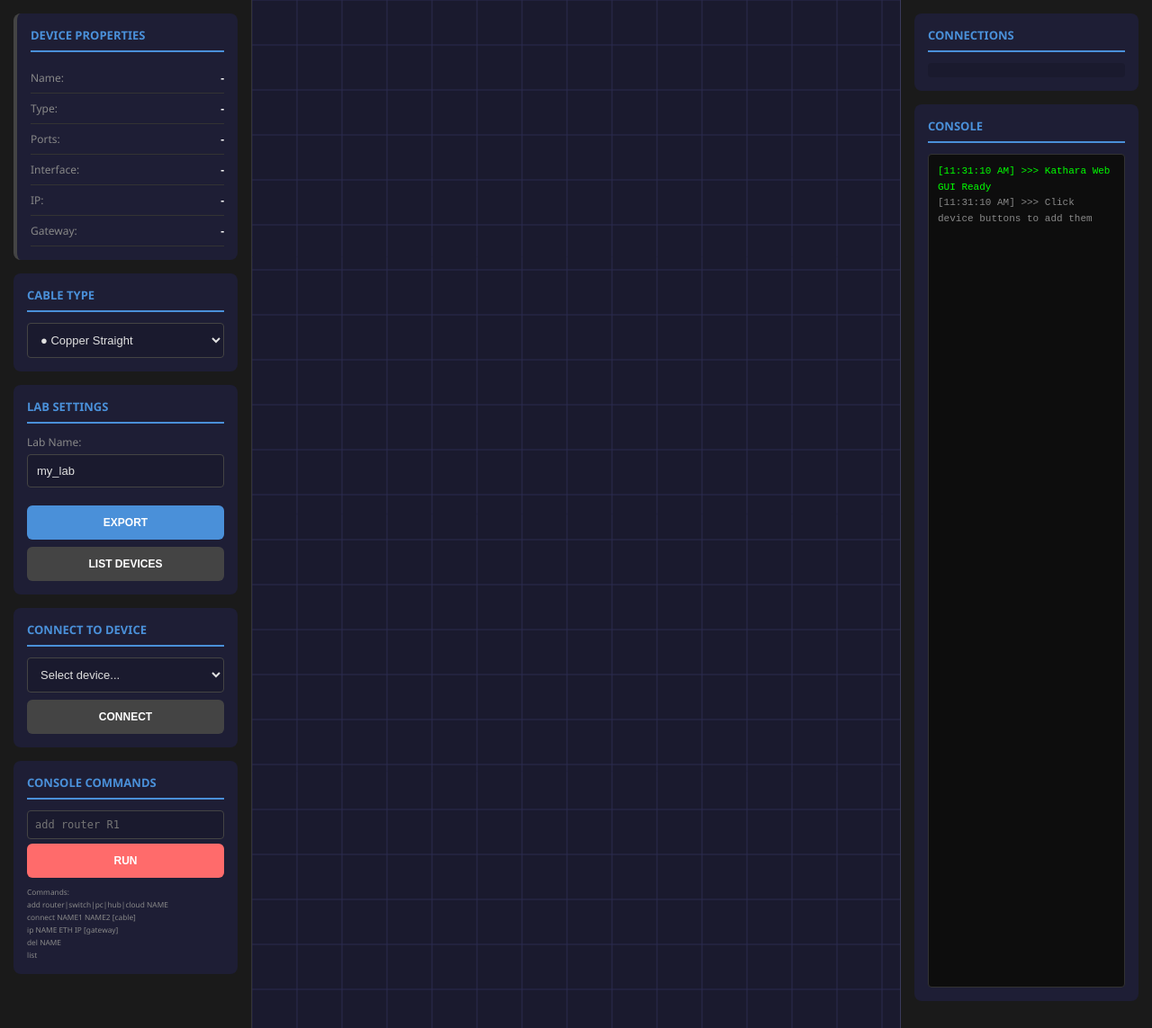
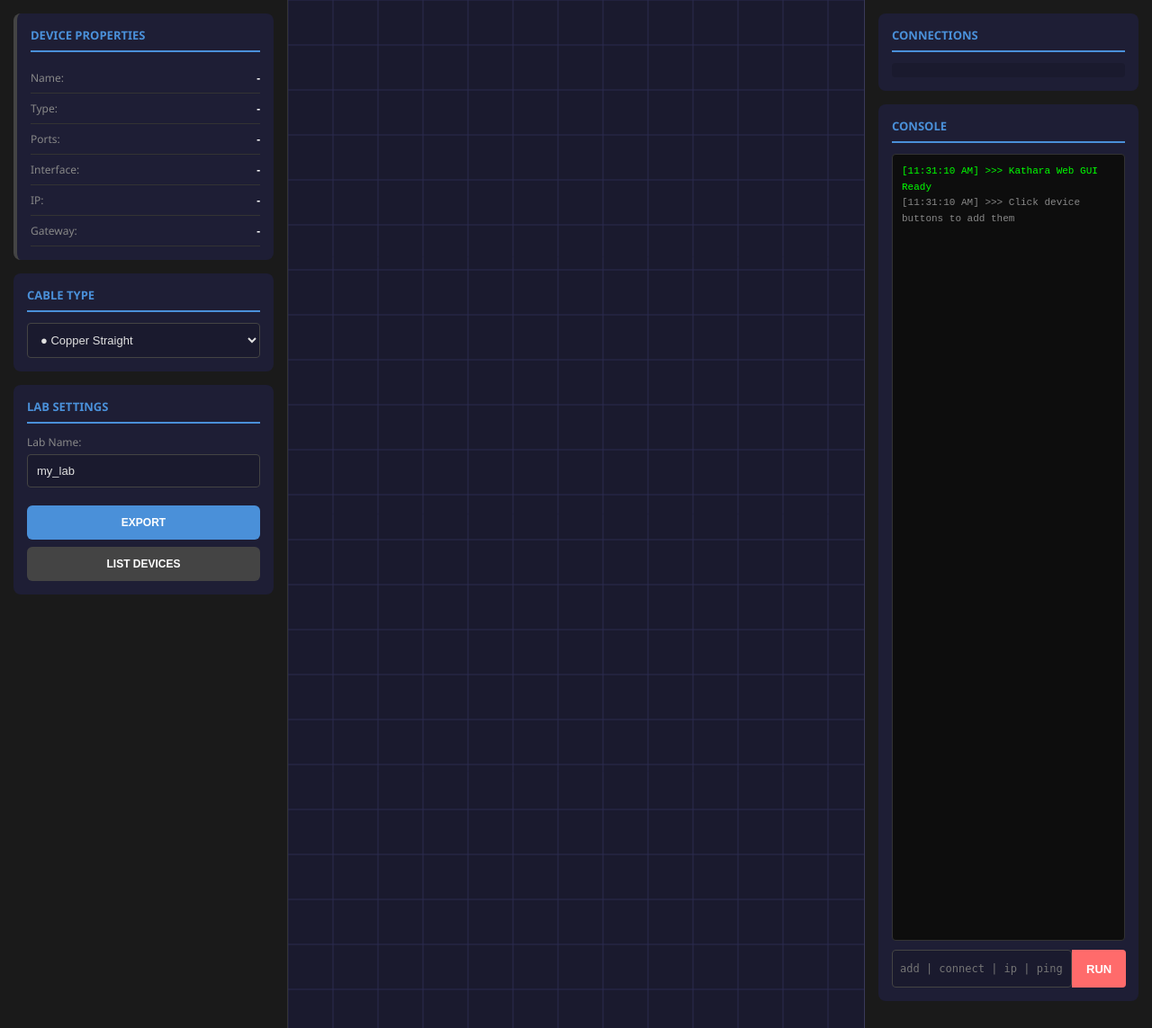
Before and after one commit to DanieleDiNatale/kathara-GUI, a Flask app: page / in a window 1280 px wide. Shown: the part 59-1202 px from the top of the page at 90% size. Run offline with Flask 3, Linux system fonts and the light colour scheme.

Commit message:
Enhance Web GUI: multiple interfaces, gateway support, ping command, improved console

```diff
--- a/kathara_gui_web/app.py
+++ b/kathara_gui_web/app.py
@@ -43,26 +43,53 @@ def export_lab():
     lab_path = os.path.join(LABS_DIR, lab_name)
     os.makedirs(lab_path, exist_ok=True)
 
-    networks = {}
     conf_lines = []
     topology_info = []
 
-    for conn in connections:
-        dev1, dev2 = conn['from'], conn['to']
-        cable_type = conn.get('cableType', 'copper-straight')
+    device_interfaces = {}
 
-        if dev2 not in networks:
-            networks[dev2] = chr(65 + len(networks))
-        net_id = networks.get(dev2, 'A')
-        conf_lines.append(f"{dev1}[0]={net_id}")
-        conf_lines.append(f"{dev2}[0]={net_id}")
+    if connections:
+        processed = set()
+        for conn in connections:
+            dev1, dev2 = conn['from'], conn['to']
+            pair = tuple(sorted([dev1, dev2]))
+            if pair in processed:
+                continue
+            processed.add(pair)
 
-        topology_info.append(f"{dev1} -- {cable_type} --> {dev2}")
+            cable_type = conn.get('cableType', 'copper-straight')
 
-    with open(os.path.join(lab_path, 'lab.conf'), 'w') as f:
-        f.write('\n'.join(conf_lines))
+            net_letter = chr(65 + len(processed) - 1)
 
-    with open(os.path.join(lab_path, 'topology.txt'), 'w') as f:
+            if dev1 not in device_interfaces:
+                device_interfaces[dev1] = {}
+            if dev2 not in device_interfaces:
+                device_interfaces[dev2] = {}
+
+            eth1 = device_interfaces[dev1].get('next_eth', 0)
+            eth2 = device_interfaces[dev2].get('next_eth', 0)
+
+            conf_lines.append(f"{dev1}[{eth1}]={net_letter}")
+            conf_lines.append(f"{dev2}[{eth2}]={net_letter}")
+
+            device_interfaces[dev1]['next_eth'] = eth1 + 1
+            device_interfaces[dev2]['next_eth'] = eth2 + 1
+
+            topology_info.append(f"{dev1} -- {cable_type} --> {dev2}")
+
+    if not conf_lines:
+        return jsonify({'success': False, 'error': 'No connections! Connect devices before exporting.'}), 400
+
+    lab_conf_path = os.path.join(lab_path, 'lab.conf')
+    content = '\n'.join(conf_lines) + '\n'
+    with open(lab_conf_path, 'w', newline='') as f:
+        f.write(content)
+
+    with open(lab_conf_path, 'rb') as rf:
+        debug_content = rf.read()
+    print(f"[DEBUG] lab.conf: {debug_content!r}")
+
+    with open(os.path.join(lab_path, 'topology.txt'), 'w', encoding='utf-8') as f:
         f.write("Kathara Network Topology\n")
         f.write("=" * 40 + "\n\n")
         f.write("Connections:\n")
@@ -78,18 +105,27 @@ def export_lab():
 
     for device in devices:
         name = device['name']
-        config = device.get('config', '')
+        device_type = device.get('type', 'pc')
+        ip = device.get('ip', '')
+        eth = device.get('eth', 'eth0')
+        gateway = device.get('gateway', '')
+
+        startup_lines = []
+
+        if ip and device_type in ['pc', 'router', 'cloud']:
+            startup_lines.append(f"ip addr add {ip}/24 dev {eth}")
+
+            if gateway:
+                startup_lines.append(f"ip route add default via {gateway}")
+
+        if device_type == 'router':
+            startup_lines.append("sysctl -w net.ipv4.ip_forward=1")
+
+        config = '\n'.join(startup_lines) if startup_lines else "# No configuration"
+
         startup_file = os.path.join(lab_path, f"{name}.startup")
-
-        if device['type'] == 'pc':
-            if not config:
-                config = "# PC Configuration\nip addr add 10.0.0.1/24 dev eth0\nip route add default via 10.0.0.254"
-        elif device['type'] == 'router':
-            if not config:
-                config = "# Router Configuration\nsysctl -w net.ipv4.ip_forward=1"
-
-        with open(startup_file, 'w') as f:
-            f.write(config)
+        with open(startup_file, 'wb') as f:
+            f.write(config.encode('utf-8'))
 
     return jsonify({'success': True, 'lab_path': lab_path})
 
@@ -136,8 +172,9 @@ def ping_device():
 
         device_name = data.get('device_name')
         target_ip = data.get('target_ip')
-        eth = data.get('eth', 'eth0')
         lab_path = data.get('lab_path')
+        devices = data.get('devices', [])
+        connections = data.get('connections', [])
 
         if not device_name or not target_ip:
             return jsonify({'success': False, 'message': 'Device name and target IP required'}), 400
@@ -145,16 +182,103 @@ def ping_device():
         if not lab_path or not os.path.exists(lab_path):
             return jsonify({'success': False, 'message': f'Lab not found: {lab_path}'}), 400
 
+        conf_lines = []
+        device_interfaces = {}
+
+        if connections:
+            processed = set()
+            for conn in connections:
+                dev1, dev2 = conn['from'], conn['to']
+                pair = tuple(sorted([dev1, dev2]))
+                if pair in processed:
+                    continue
+                processed.add(pair)
+
+                if dev1 not in device_interfaces:
+                    device_interfaces[dev1] = 0
+                if dev2 not in device_interfaces:
+                    device_interfaces[dev2] = 0
+
+                net_letter = chr(65 + len(processed) - 1)
+                eth1 = device_interfaces[dev1]
+                eth2 = device_interfaces[dev2]
+
+                conf_lines.append(f"{dev1}[{eth1}]={net_letter}")
+                conf_lines.append(f"{dev2}[{eth2}]={net_letter}")
+
+                device_interfaces[dev1] = eth1 + 1
+                device_interfaces[dev2] = eth2 + 1
+
+        lab_conf_path = os.path.join(lab_path, 'lab.conf')
+        content = '\n'.join(conf_lines) + '\n'
+        with open(lab_conf_path, 'w', newline='') as f:
+            f.write(content)
+
+        for device in devices:
+            name = device['name']
+            device_type = device.get('type', 'pc')
+            ip = device.get('ip', '')
+            eth = device.get('eth', 'eth0')
+            gateway = device.get('gateway', '')
+
+            startup_lines = []
+
+            if ip and device_type in ['pc', 'router', 'cloud']:
+                startup_lines.append(f"ip addr add {ip}/24 dev {eth}")
+
+                if gateway:
+                    startup_lines.append(f"ip route add default via {gateway}")
+
+            if device_type == 'router':
+                startup_lines.append("sysctl -w net.ipv4.ip_forward=1")
+
+            config = '\n'.join(startup_lines) if startup_lines else "# No configuration"
+
+            startup_file = os.path.join(lab_path, f"{name}.startup")
+            with open(startup_file, 'wb') as sf:
+                sf.write(config.encode('utf-8'))
+
+        import time
+        result_container = [""]
+
         def run_ping():
+            abs_lab_path = os.path.abspath(lab_path)
+
+            lab_conf_file = os.path.join(abs_lab_path, 'lab.conf')
+            with open(lab_conf_file, 'r') as f:
+                conf_content = f.read()
+            result_container[0] += f"[DEBUG] lab.conf content:\n{conf_content}\n"
+
+            start_result = subprocess.run(
+                ['kathara', 'lstart', '-d', abs_lab_path],
+                capture_output=True,
+                text=True,
+                timeout=60
+            )
+            result_container[0] += f"[LSTART] stdout: {start_result.stdout}\n"
+            result_container[0] += f"[LSTART] stderr: {start_result.stderr}\n"
+            result_container[0] += f"[LSTART] returncode: {start_result.returncode}\n"
+
+            time.sleep(5)
+
+            list_result = subprocess.run(['kathara', 'list'], capture_output=True, text=True)
+            result_container[0] += f"[LIST] devices: {list_result.stdout}\n"
+
+            time.sleep(8)
+
             result = subprocess.run(
-                ['kathara', 'connect', '-d', lab_path, '-c', device_name, '--', 'ping', '-c', '4', '-I', eth, target_ip],
+                ['kathara', 'exec', '-d', abs_lab_path, device_name, '--', 'ping', '-c', '4', target_ip],
                 capture_output=True,
                 text=True,
                 timeout=30
             )
-            return result.stdout + result.stderr
+            result_container[0] += result.stdout + result.stderr
 
-        output = run_ping()
+        thread = threading.Thread(target=run_ping)
+        thread.start()
+        thread.join()
+
+        output = result_container[0] if result_container[0] else "No output"
         return jsonify({'success': True, 'result': output})
     except subprocess.TimeoutExpired:
         return jsonify({'success': False, 'message': 'Ping timeout'})
--- a/kathara_gui_web/static/script.js
+++ b/kathara_gui_web/static/script.js
@@ -549,6 +549,7 @@ document.getElementById('cableType').addEventListener('change', (e) => {
 
 function updateDeviceSelect() {
     const select = document.getElementById('deviceSelect');
+    if (!select) return;
     select.innerHTML = '<option value="">Select device...</option>';
     devices.forEach(d => {
         const option = document.createElement('option');
@@ -666,15 +667,15 @@ function openIPDialog(device) {
     const eth = prompt(`Configure ${device.name}:\nSelect interface (${ethOptions.join(', ')}):`, selectedEth);
     if (eth !== null && ethOptions.includes(eth)) {
         device.eth = eth;
-        const ip = prompt(`Enter IP address for ${device.name} (e.g., 192.168.1.10):`, device.ip || '');
-        if (ip !== null) {
-            device.ip = ip;
-            const gw = prompt(`Enter Gateway for ${device.name} (optional):`, device.gateway || '');
+        const ip = prompt(`Enter IP address for ${device.name}:`, device.ip || '');
+        if (ip !== null && ip.trim() !== '') {
+            device.ip = ip.trim();
+            const gw = prompt(`Enter Gateway (optional):`, device.gateway || '');
             if (gw !== null) {
-                device.gateway = gw;
+                device.gateway = gw.trim();
             }
             updatePropertiesPanel();
-            log(`[IP] ${device.name} ${eth}:${ip}` + (gw ? ` gateway: ${gw}` : ''), '#FFFF00');
+            log(`[IP] ${device.name} ${eth}:${device.ip}` + (device.gateway ? ` gateway: ${device.gateway}` : ''), '#FFFF00');
             draw();
         }
     } else if (eth !== null) {
@@ -697,6 +698,7 @@ document.getElementById('pingBtn').addEventListener('click', () => {
                 return;
             }
             log(`[PING] ${selectedDevice.name} ping ${targetIP} via ${selectedDevice.eth || 'eth0'}...`, '#00FFFF');
+            log(`[INFO] Starting lab and waiting...`, '#F5A623');
             fetch('/api/ping', {
                 method: 'POST',
                 headers: { 'Content-Type': 'application/json' },
@@ -704,7 +706,9 @@ document.getElementById('pingBtn').addEventListener('click', () => {
                     device_name: selectedDevice.name,
                     target_ip: targetIP,
                     eth: selectedDevice.eth || 'eth0',
-                    lab_path: currentLabPath
+                    lab_path: currentLabPath,
+                    devices: devices,
+                    connections: connections
                 })
             })
             .then(res => {
@@ -715,7 +719,10 @@ document.getElementById('pingBtn').addEventListener('click', () => {
             })
             .then(data => {
                 if (data.success) {
-                    log(`[PING] ${data.result}`, data.success ? '#7ED321' : '#FF6B6B');
+                    log(`[OK] Lab started!`, '#7ED321');
+                    log(`[PING] Result:`, '#7ED321');
+                    const lines = data.result.split('\n').slice(0, 10);
+                    lines.forEach(line => log(`  ${line}`, '#888'));
                 } else {
                     log(`[PING] Error: ${data.message}`, '#FF6B6B');
                 }
@@ -803,19 +810,6 @@ document.getElementById('listBtn').addEventListener('click', async () => {
     }
 });
 
-document.getElementById('connectBtn').addEventListener('click', async () => {
-    const deviceName = document.getElementById('deviceSelect').value;
-    if (!deviceName || !currentLabPath) {
-        log('[WARN] Select a device and start the lab first', '#F5A623');
-        return;
-    }
-    const result = await apiCall('/api/connect', {
-        lab_path: currentLabPath,
-        device_name: deviceName
-    });
-    log(result.message || result.error, result.success ? '#9013FE' : '#ff0000');
-});
-
 document.getElementById('runCmdBtn').addEventListener('click', executeCommand);
 document.getElementById('commandInput').addEventListener('keypress', (e) => {
     if (e.key === 'Enter') executeCommand();
@@ -843,6 +837,9 @@ function executeCommand() {
                 break;
             case 'ip':
                 handleIPCommand(parts);
+                break;
+            case 'ping':
+                handlePingCommand(parts);
                 break;
             case 'del':
             case 'delete':
@@ -982,6 +979,62 @@ function handleIPCommand(parts) {
     log(`[IP] ${name} ${eth}:${ip}` + (gateway ? ` gateway:${gateway}` : ''), '#FFFF00');
 }
 
+async function handlePingCommand(parts) {
+    if (parts.length < 2) {
+        log('[ERROR] Usage: ping NAME [target_ip]', '#FF6B6B');
+        return;
+    }
+
+    const name = parts[1].toUpperCase();
+    const targetIP = parts[2] || '8.8.8.8';
+
+    const device = devices.find(d => d.name === name);
+    if (!device) {
+        log(`[ERROR] Device ${name} not found`, '#FF6B6B');
+        return;
+    }
+
+    if (!device.ip) {
+        log(`[PING] ${name} has no IP address`, '#FF6B6B');
+        return;
+    }
+
+    if (!currentLabPath) {
+        log('[WARN] Please export/start the lab first', '#F5A623');
+        return;
+    }
+
+    log(`[PING] ${name} -> ${targetIP}...`, '#00FFFF');
+    log(`[INFO] Starting lab and waiting...`, '#F5A623');
+
+    try {
+        const response = await fetch('/api/ping', {
+            method: 'POST',
+            headers: { 'Content-Type': 'application/json' },
+            body: JSON.stringify({
+                lab_path: currentLabPath,
+                device_name: name,
+                target_ip: targetIP,
+                eth: device.eth || 'eth0',
+                devices: devices,
+                connections: connections
+            })
+        });
+
+        const result = await response.json();
+        if (result.success) {
+            log(`[OK] Lab started!`, '#7ED321');
+            log(`[PING] Result:`, '#7ED321');
+            const lines = result.result.split('\n').slice(0, 10);
+            lines.forEach(line => log(`  ${line}`, '#888'));
+        } else {
+            log(`[PING] Error: ${result.message}`, '#FF6B6B');
+        }
+    } catch (err) {
+        log(`[PING] Error: ${err.message}`, '#FF6B6B');
+    }
+}
+
 function handleDeleteCommand(parts) {
     if (parts.length < 2) {
         log('[ERROR] Usage: del NAME', '#FF6B6B');
@@ -1033,6 +1086,7 @@ function showCommandHelp() {
     log('  add router|switch|pc|hub|cloud NAME  - Add device', '#888');
     log('  connect NAME1 NAME2 [cable]          - Connect devices', '#888');
     log('  ip NAME eth0|eth1 IP [gateway]       - Set IP address', '#888');
+    log('  ping NAME [target_ip]                - Ping from device', '#888');
     log('  del NAME                              - Delete device', '#888');
     log('  list                                  - Show topology', '#888');
     log('  help                                  - Show this help', '#888');
--- a/kathara_gui_web/static/style.css
+++ b/kathara_gui_web/static/style.css
@@ -110,7 +110,7 @@ body {
 }
 
 .sidebar, .properties-panel {
-    width: 280px;
+    width: 320px;
     background: #1a1a1a;
     padding: 15px;
     overflow-y: auto;
@@ -296,6 +296,49 @@ textarea {
     min-height: 200px;
 }
 
+.console-panel .command-input-container {
+    display: flex;
+    align-items: stretch;
+    gap: 0;
+    margin-top: 10px;
+    height: 42px;
+}
+
+.console-panel .command-input-container input {
+    flex: 1;
+    background: #1a1a2e;
+    border: 1px solid #444;
+    border-radius: 4px 0 0 4px;
+    color: white;
+    padding: 0 12px;
+    font-family: monospace;
+    font-size: 13px;
+    min-width: 200px;
+    border-right: none;
+    height: 42px;
+    box-sizing: border-box;
+    line-height: 42px;
+    margin: 0;
+}
+
+.console-panel .btn.command {
+    background: #FF6B6B;
+    color: white;
+    border: none;
+    border-radius: 0 4px 4px 0;
+    padding: 0 16px;
+    cursor: pointer;
+    font-weight: bold;
+    font-size: 13px;
+    height: 42px;
+    box-sizing: border-box;
+    margin: 0;
+}
+
+.console-panel .btn.command:hover {
+    background: #ff8585;
+}
+
 .console {
     flex: 1;
     background: #0d0d0d;
--- a/kathara_gui_web/templates/index.html
+++ b/kathara_gui_web/templates/index.html
@@ -85,28 +85,6 @@
                     <button class="btn primary" id="exportBtn">EXPORT</button>
                     <button class="btn secondary" id="listBtn">LIST DEVICES</button>
                 </div>
-
-                <div class="panel">
-                    <h3>CONNECT TO DEVICE</h3>
-                    <select id="deviceSelect">
-                        <option value="">Select device...</option>
-                    </select>
-                    <button class="btn secondary" id="connectBtn">CONNECT</button>
-                </div>
-
-                <div class="panel">
-                    <h3>CONSOLE COMMANDS</h3>
-                    <input type="text" id="commandInput" placeholder="add router R1">
-                    <button class="btn command" id="runCmdBtn">RUN</button>
-                    <div class="command-help">
-                        <small>Commands:<br>
-                        add router|switch|pc|hub|cloud NAME<br>
-                        connect NAME1 NAME2 [cable]<br>
-                        ip NAME ETH IP [gateway]<br>
-                        del NAME<br>
-                        list</small>
-                    </div>
-                </div>
             </aside>
 
             <main class="canvas-container">
@@ -122,6 +100,10 @@
                 <div class="panel console-panel">
                     <h3>CONSOLE</h3>
                     <div id="console" class="console"></div>
+                    <div class="command-input-container">
+                        <input type="text" id="commandInput" placeholder="add | connect | ip | ping | del | list | help">
+                        <button class="btn command" id="runCmdBtn">RUN</button>
+                    </div>
                 </div>
             </aside>
         </div>
```
